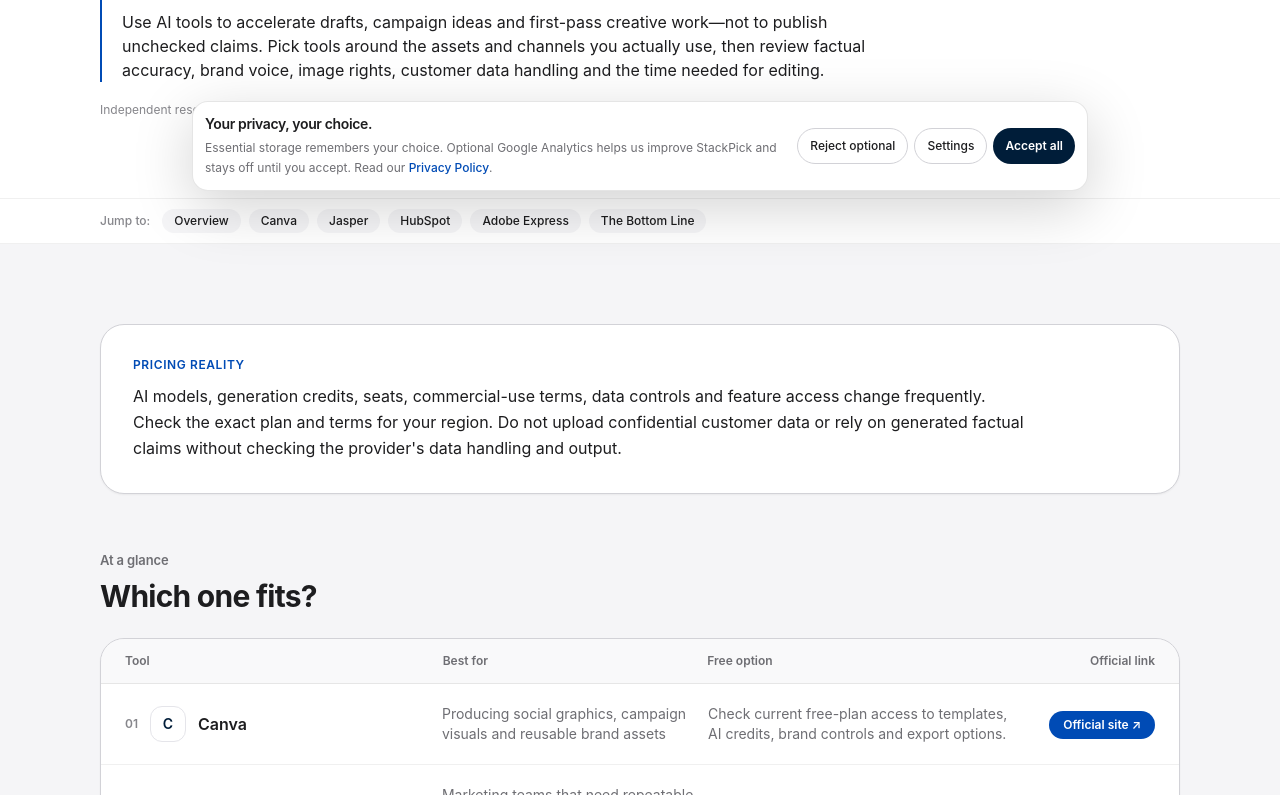
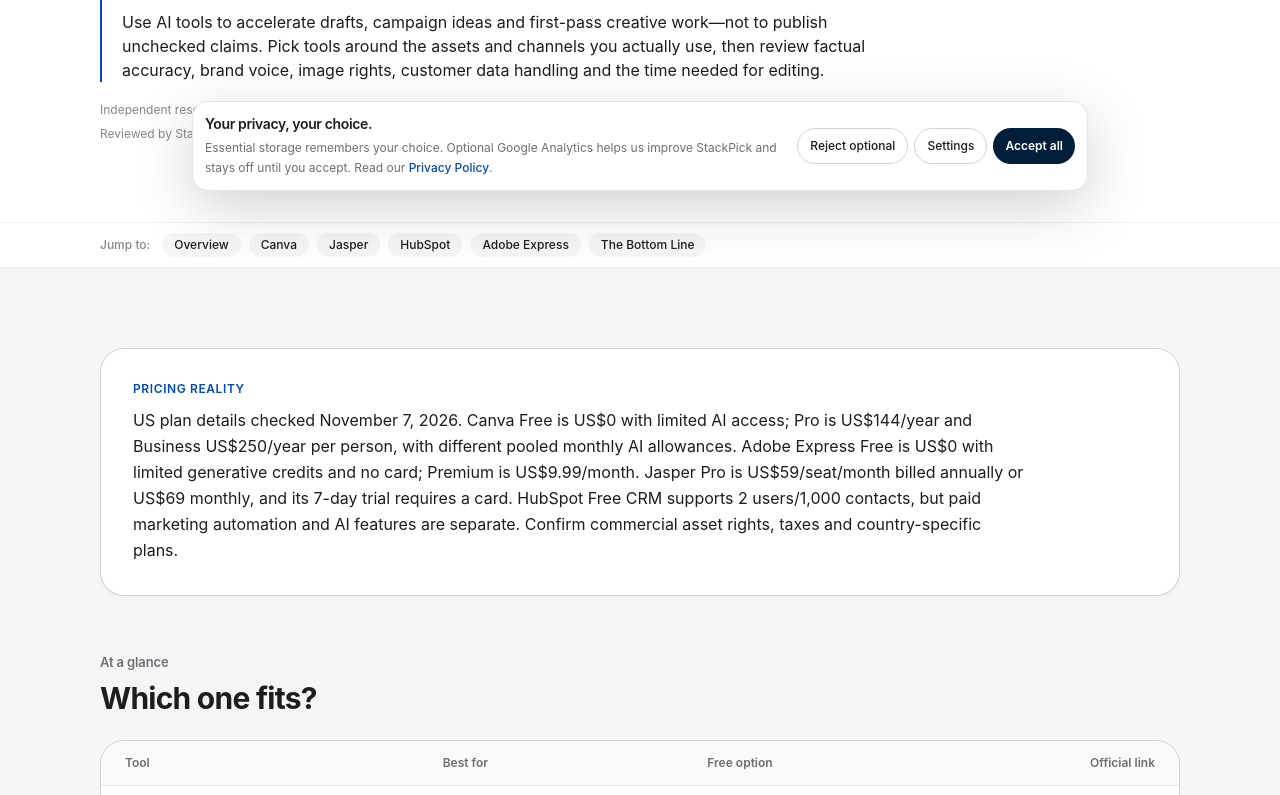
Before and after one commit to LinukaBandara/StackPick, a Next.js app: page /best/ai-tools-marketing-small-businesses in a window 1280 px wide. Shown: the part 585-1380 px from the top of the page. Built offline with nearby package versions, Linux system fonts and the light colour scheme; no server answers.

Commit message:
Add current marketing AI plan limits and direct pricing links

```diff
--- a/app/best/ai-tools-marketing-small-businesses/page.tsx
+++ b/app/best/ai-tools-marketing-small-businesses/page.tsx
@@ -12,14 +12,15 @@ export default function Page() {
     <ComparisonArticle
       title="Best AI Tools for Marketing Small Businesses"
       slug="ai-tools-marketing-small-businesses"
+      reviewedOn="2026-11-07"
       intro="Small businesses can use AI to speed up campaign planning, draft content, create visual assets and organize customer follow-up. The useful stack is not the one with the most AI features; it is the smallest set of tools that improves a real marketing workflow while keeping claims, brand voice and customer data under human control."
       quickAnswer="Use AI tools to accelerate drafts, campaign ideas and first-pass creative work—not to publish unchecked claims. Pick tools around the assets and channels you actually use, then review factual accuracy, brand voice, image rights, customer data handling and the time needed for editing."
-      pricingNote="AI models, generation credits, seats, commercial-use terms, data controls and feature access change frequently. Check the exact plan and terms for your region. Do not upload confidential customer data or rely on generated factual claims without checking the provider's data handling and output."
+      pricingNote="US plan details checked November 7, 2026. Canva Free is US$0 with limited AI access; Pro is US$144/year and Business US$250/year per person, with different pooled monthly AI allowances. Adobe Express Free is US$0 with limited generative credits and no card; Premium is US$9.99/month. Jasper Pro is US$59/seat/month billed annually or US$69 monthly, and its 7-day trial requires a card. HubSpot Free CRM supports 2 users/1,000 contacts, but paid marketing automation and AI features are separate. Confirm commercial asset rights, taxes and country-specific plans."
       tools={[
-        { name: "Canva", bestFor: "Producing social graphics, campaign visuals and reusable brand assets", freeOption: "Check current free-plan access to templates, AI credits, brand controls and export options.", tradeoff: "It can reduce design turnaround, but templates and generated visuals still need brand review, licensing checks and accessibility checks.", url: "https://www.canva.com/" },
-        { name: "Jasper", bestFor: "Marketing teams that need repeatable copy workflows and brand-oriented content production", freeOption: "Check current trial and subscription terms; do not assume a permanent free tier.", tradeoff: "Specialized marketing workflows may help teams producing content regularly, but can be hard to justify for occasional copy needs.", url: "https://www.jasper.ai/" },
-        { name: "HubSpot", bestFor: "Connecting marketing activity with contact records, forms and sales follow-up", freeOption: "Review current free CRM and marketing-tool limits separately from paid AI and automation features.", tradeoff: "A connected CRM can improve handoff and measurement, but the broader platform may be excessive if you only need help drafting content.", url: "https://www.hubspot.com/" },
-        { name: "Adobe Express", bestFor: "Creating branded visual content, short-form assets and campaign variations", freeOption: "Check current plan limits for AI features, premium assets, brand kits and exports.", tradeoff: "It may fit teams already using Adobe tools, but compare the real asset and collaboration workflow rather than assuming ecosystem fit.", url: "https://www.adobe.com/express/" },
+        { name: "Canva", bestFor: "Producing social graphics, campaign visuals and reusable brand assets", freeOption: "Canva Free is US$0 and includes core design tools with limited Standard/Premium AI access. US Pro is US$144/year; Business is US$250/year per person with a higher pooled monthly AI allowance.", tradeoff: "It can reduce design turnaround, but templates and generated visuals still need brand review, licensing checks and accessibility checks.", url: "https://www.canva.com/pricing/" },
+        { name: "Jasper", bestFor: "Marketing teams that need repeatable copy workflows and brand-oriented content production", freeOption: "Jasper Pro is US$59/seat/month billed annually or US$69 monthly; its 7-day trial requires a credit card. It is not a permanent free tier.", tradeoff: "Specialized marketing workflows may help teams producing content regularly, but can be hard to justify for occasional copy needs.", url: "https://www.jasper.ai/pricing" },
+        { name: "HubSpot", bestFor: "Connecting marketing activity with contact records, forms and sales follow-up", freeOption: "HubSpot Free CRM supports up to 2 users and 1,000 contacts. Marketing email and automation have separate feature/usage limits; do not treat free CRM as unlimited marketing automation.", tradeoff: "A connected CRM can improve handoff and measurement, but the broader platform may be excessive if you only need help drafting content.", url: "https://www.hubspot.com/pricing/crm?selectedPackage=free" },
+        { name: "Adobe Express", bestFor: "Creating branded visual content, short-form assets and campaign variations", freeOption: "Adobe Express Free is US$0, requires no card and includes basic creation tools with limited generative AI credits. Premium is US$9.99/month in the US and adds more assets/AI credits.", tradeoff: "It may fit teams already using Adobe tools, but compare the real asset and collaboration workflow rather than assuming ecosystem fit.", url: "https://www.adobe.com/express/" },
       ]}
       bottomLine="Start with one measurable campaign and one bottleneck. Use AI to assist research, drafting or production, then have a person verify facts, permissions, brand fit and the final customer experience."
     >
@@ -36,6 +37,7 @@ export default function Page() {
       <section className="rounded-3xl border border-[#e4e7ec] p-6 sm:p-9">
         <p className="sp-eyebrow">Responsible use</p>
         <h2 className="sp-title mt-3">Keep a human accountable for the published result.</h2>
+        <p className="mt-4 text-xs leading-5 text-[#667085]">Research method: desk review of official pricing and product documentation checked November 7, 2026. No controlled campaign-performance benchmark is claimed. Validate asset licensing, commercial use, accessibility and local ad platform requirements before publishing.</p>
         <ul className="mt-5 list-disc space-y-2 pl-5 text-sm leading-7 text-[#424245]">
           <li>Verify statistics, product claims, prices and named sources against primary references.</li>
           <li>Do not paste private customer, employee or payment information into a tool without an approved data policy.</li>
```
